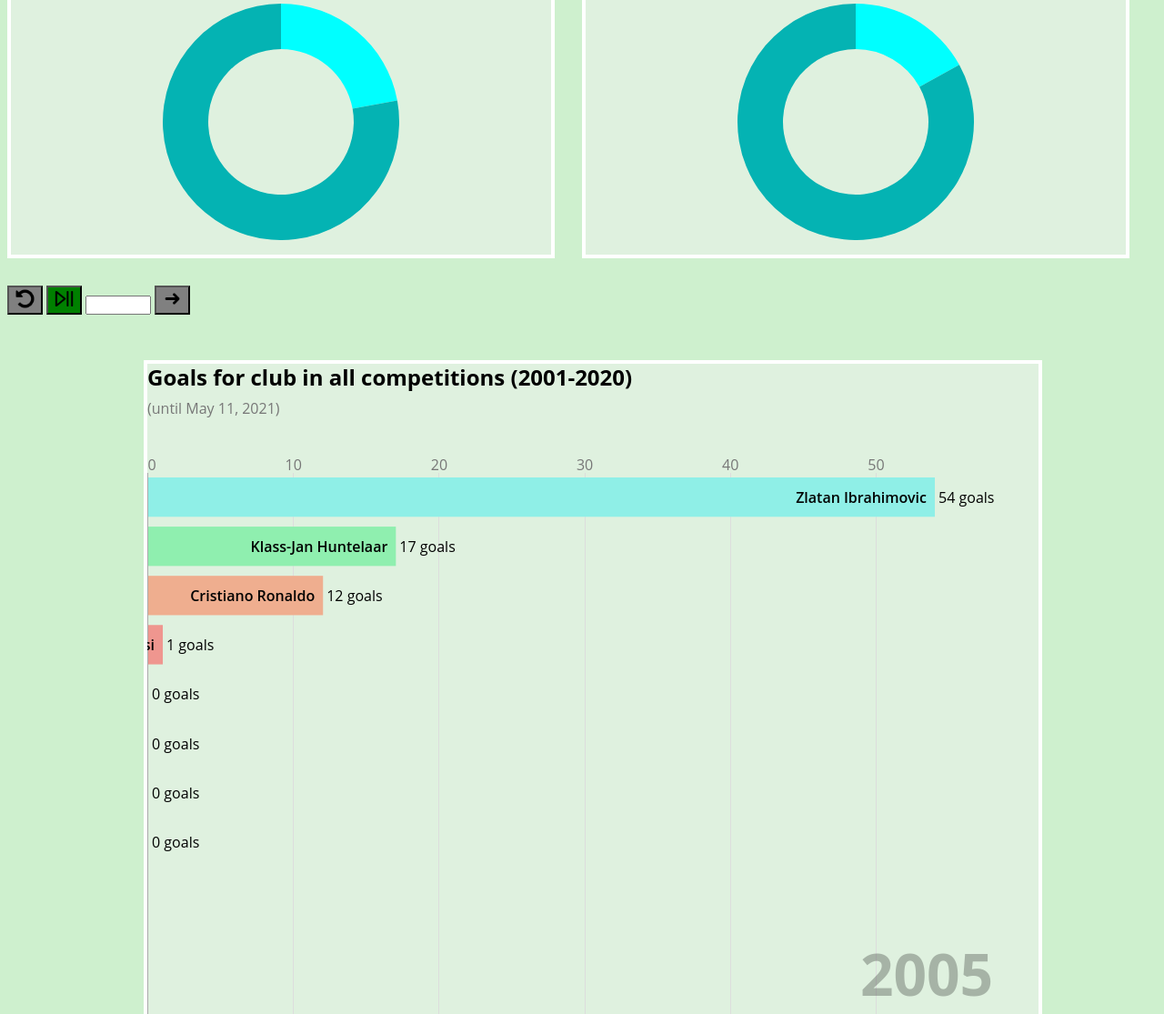
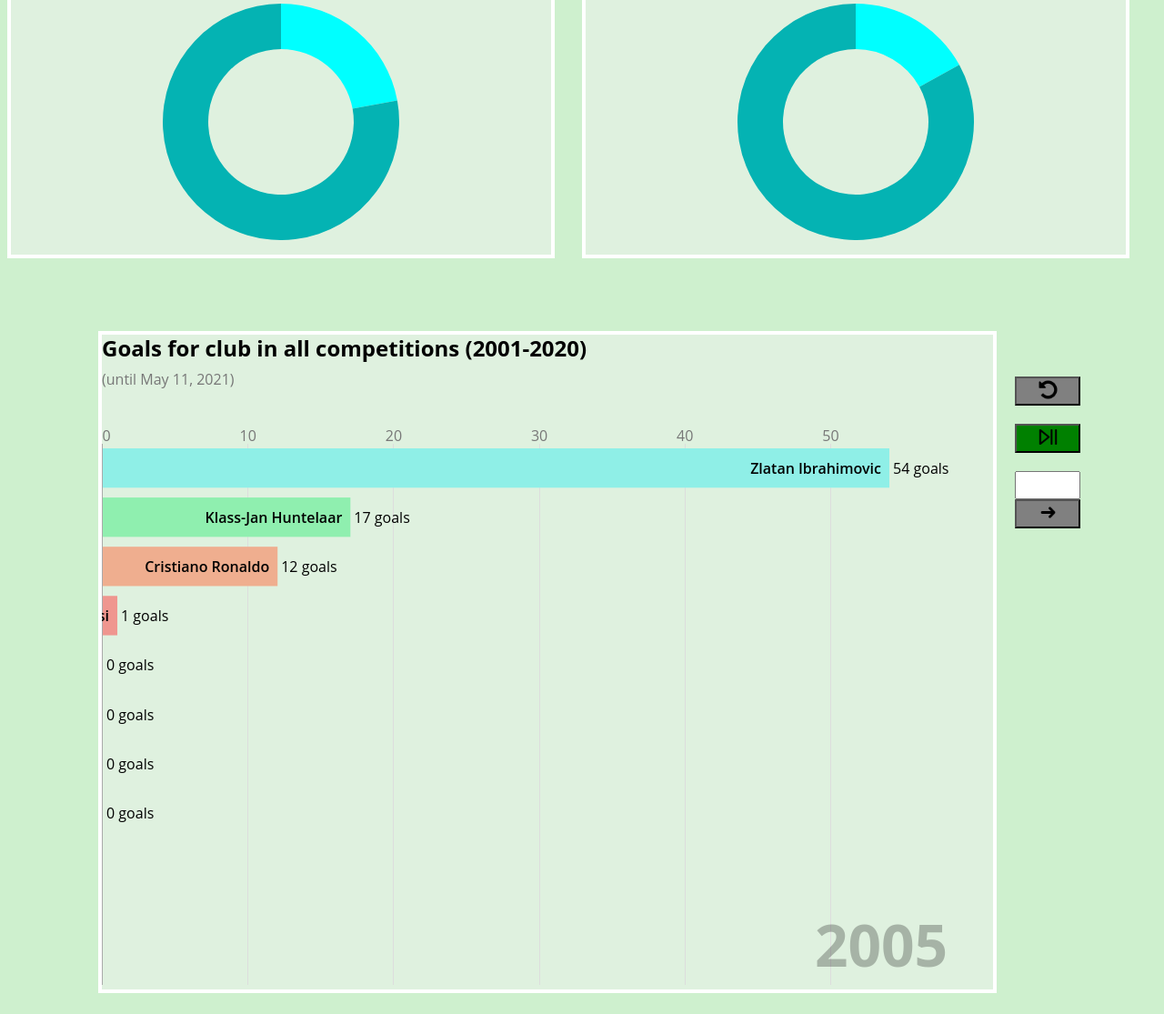
Before and after one commit to ddrazetic/goalscorers, a plain HTML site: page index.html in a window 1280 px wide. Shown: the part 2596-3711 px from the top of the page at 91% size. Drawn offline with nearby package versions, Linux system fonts and the light colour scheme.

Commit message:
added buttons

```diff
--- a/index.html
+++ b/index.html
@@ -81,15 +81,18 @@
 
 
    </div>
-   <div class="buttons">
+
+   <div class="display">
+
+      <div class="barchart" id="barchart"></div>
+
+      <div class="buttons">
          <button class="repeat" id="repeate" onclick="repeate()"><img src="images/redo.png"></button>
          <button class="start" id="start" onclick="startStop()"><img src="images/play.png"></button>
-         <input type="number" min="2001" max="2020" id="yearGo" name="yearGo">
+         <input type="number" class="yearGo" min="2001" max="2020" id="yearGo" name="yearGo">
          <button class="repeat" id="goTo" onclick="goTo()"><img src="images/arrow.png"></button>
    </div>
-
-   <div class="barchart" id="barchart"></div>
-
+   </div>
 
    <script>
 
@@ -634,6 +637,7 @@ formattedData.forEach(function(pieData, i) {
       .append('path')
 
       .attr('d', arc1)
+
       .style("fill-opacity", 0)
       .attr('fill', (d,i) => color(i))
 
--- a/styles.css
+++ b/styles.css
@@ -103,6 +103,13 @@ border-color: white;
 }
 .repeat  {
   background-color:gray;
+
+}
+
+.yearGo{
+  height: 25px;
+  font-weight: bold;
+  text-align: center;
 }
 
 .start img {
@@ -112,7 +119,26 @@ border-color: white;
 }
 .start  {
   background-color: green;
+  margin-top: 20px;
+  margin-bottom: 20px;
 }
+
+.display {
+  display: flex;
+  flex-direction: row;
+}
+
+.buttons{
+  display: flex;
+  flex-direction: column;
+  margin-top: 100px;
+  margin-left: 20px;
+}
+
+.barchart{
+  display: flex;
+}
+
 
 /* PIE CHART --------------------------*/
 
@@ -146,7 +172,7 @@ border-color: white;
 svg{
 
  margin-top: 50px;
- margin-left: 150px;
+ margin-left: 100px;
  background-color: rgb(223, 241, 223);
  border: 4px solid white;
 }
```
